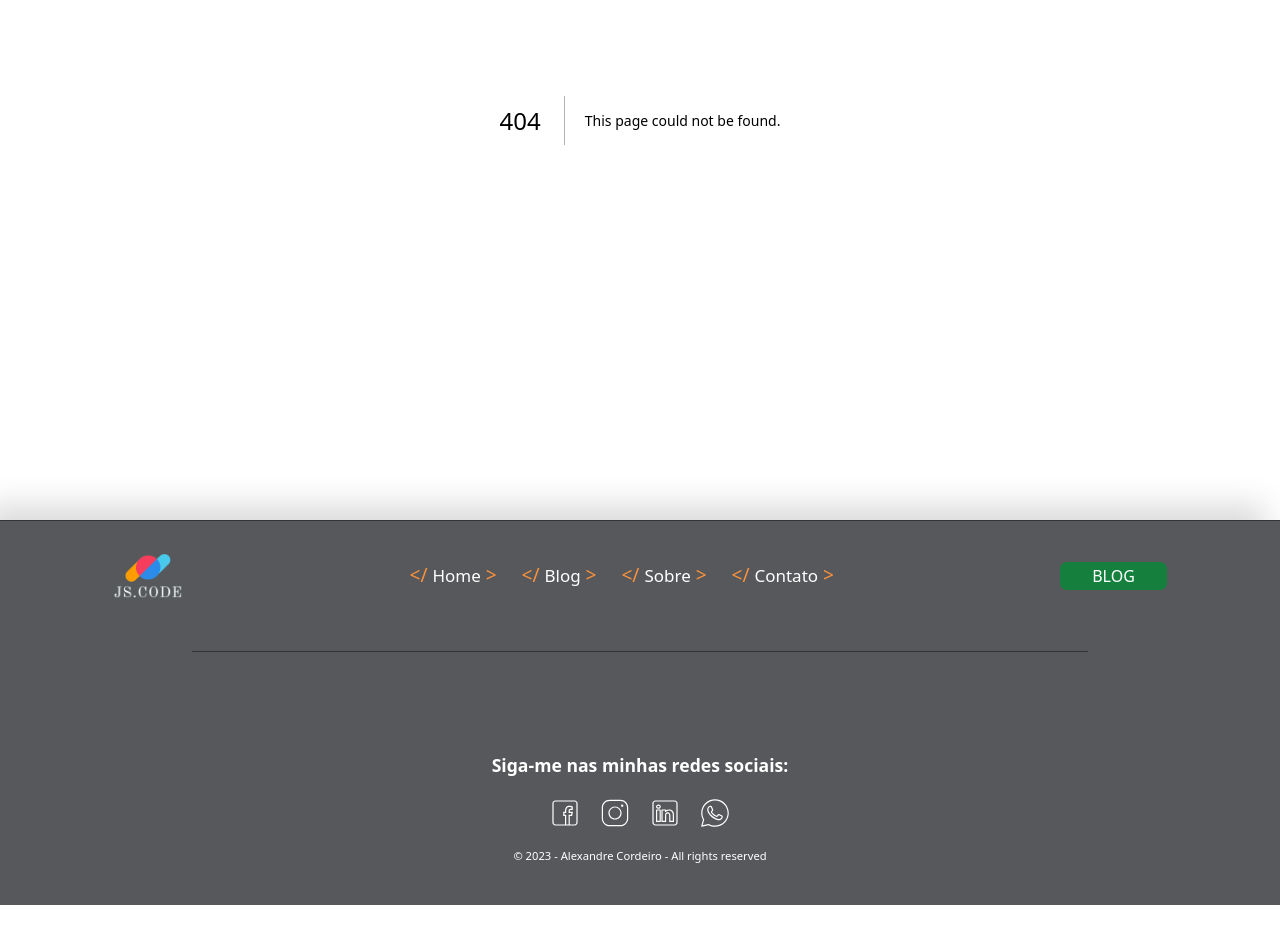
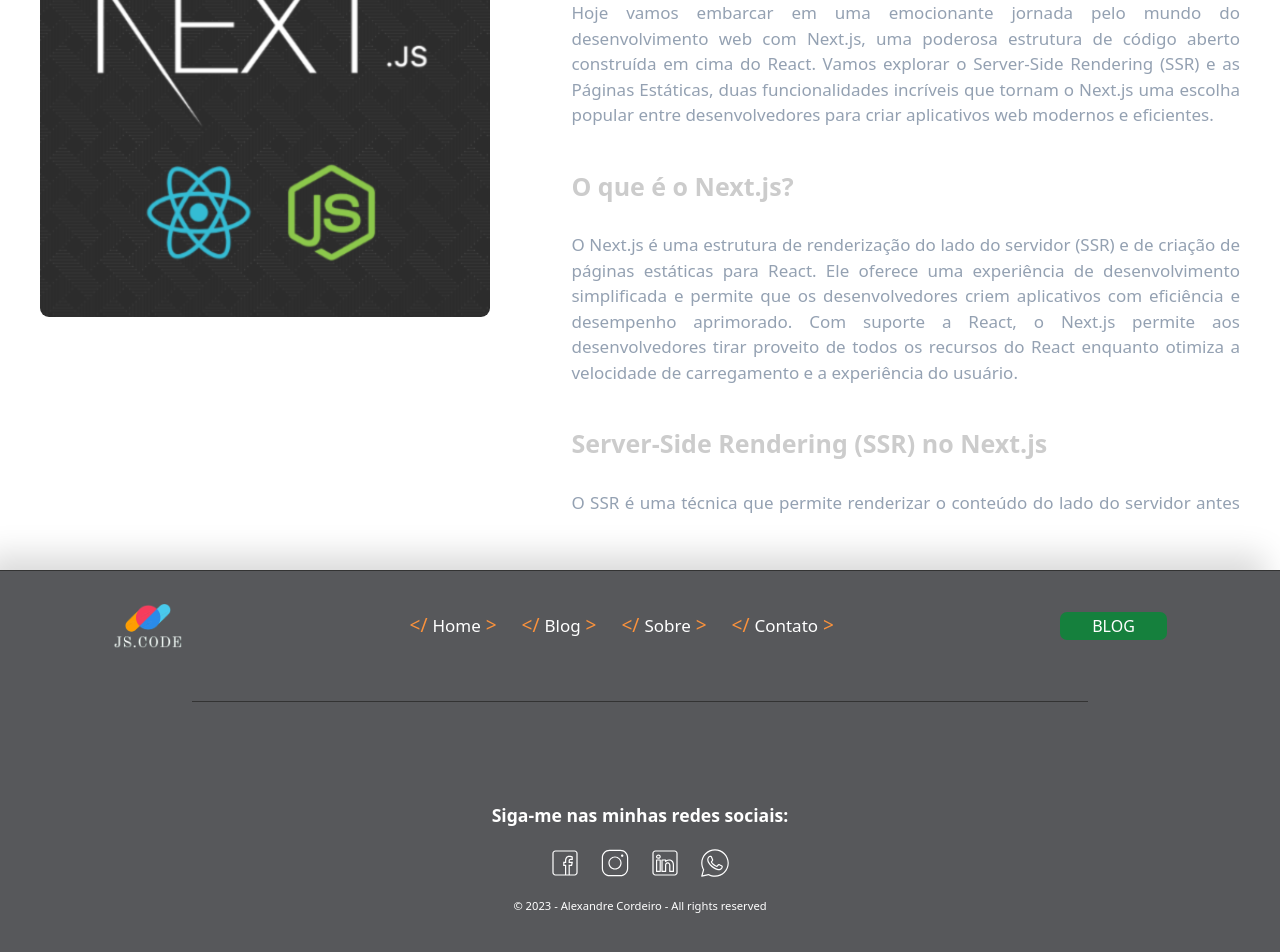
Before and after one commit to Alexandre1313/site_profile_next, a Next.js app: page /blog_next_js_a_jornada_pelo_ssr in a window 1280 px wide. Before the commit this address had no page. Shown: the part 280-1232 px from the top of the page. Before the commit the page ends 1185 px from the top, so only its background shows below. Built offline with nearby package versions, Linux system fonts and the light colour scheme.

Commit message:
post blog next

```diff
--- a/src/pages/blog.tsx
+++ b/src/pages/blog.tsx
@@ -19,6 +19,15 @@
             >
                 <BlogCover />
                 <GridThreeColumn>
+                    <ImageTitleParagrafy
+                        urlImage={`/images/blog_next_js_a_jornada_pelo_ssr250.png`}
+                        priorityImage={true}
+                        urlpost={`/blog_next_js_a_jornada_pelo_ssr`}
+                        titleComponent={`Next.js: A jornada pelo SSR e Páginas Estáticas`}
+                        paragrafyComponent={`Hoje vamos embarcar em uma emocionante jornada pelo
+                        mundo do desenvolvimento web com Next.js, uma poderosa estrutura de código
+                        aberto construída em cima do React.`}
+                    />
                     <ImageTitleParagrafy
                         urlImage={`/images/ja_pensou_como_surgiu_a_internet250.jpg`}
                         priorityImage={false}
--- /dev/null
+++ b/src/pages/blog_next_js_a_jornada_pelo_ssr.tsx
@@ -0,0 +1,100 @@
+import React, { ReactNode } from 'react';
+import PostGrid from "../../components/postsComponents/PostGrid";
+import PostSingle from "../../components/postsComponents/PostSingle";
+import Title1 from '../../components/postsComponents/Title1';
+import Parag from '../../components/postsComponents/Parag';
+import Imag from '../../components/postsComponents/Imag';
+import Title2 from '../../components/postsComponents/Title2';
+
+
+
+const arrayDivImage: ReactNode[] = [
+    <Imag key={0} urlImage={`/images/blog_next_js_a_jornada_pelo_ssr450.png`} />
+]
+
+const arraydivText: ReactNode[] = [
+    <Title1 key={1} text={'Next.js: A jornada pelo SSR e Páginas Estáticas'} />,
+
+    <Parag key={2} text={`Hoje vamos embarcar em uma emocionante jornada pelo
+    mundo do desenvolvimento web com Next.js, uma poderosa estrutura de código
+    aberto construída em cima do React. Vamos explorar o Server-Side Rendering
+    (SSR) e as Páginas Estáticas, duas funcionalidades incríveis que tornam o
+    Next.js uma escolha popular entre desenvolvedores para criar aplicativos
+    web modernos e eficientes.`} />,
+
+    <Title2 key={3} text={`O que é o Next.js?`}/>,
+
+    <Parag key={4} text={`O Next.js é uma estrutura de renderização do lado do
+    servidor (SSR) e de criação de páginas estáticas para React. Ele oferece
+    uma experiência de desenvolvimento simplificada e permite que os desenvolvedores
+    criem aplicativos com eficiência e desempenho aprimorado. Com suporte a React,
+    o Next.js permite aos desenvolvedores tirar proveito de todos os recursos do
+    React enquanto otimiza a velocidade de carregamento e a experiência do usuário.`} />,
+
+    <Title2 key={5} text={`Server-Side Rendering (SSR) no Next.js`}/>,
+
+    <Parag key={6} text={`O SSR é uma técnica que permite renderizar o
+    conteúdo do lado do servidor antes de enviá-lo ao cliente. Isso significa
+    que o navegador recebe uma página totalmente renderizada, melhorando o tempo
+    de carregamento e a otimização para SEO. Com o Next.js, o SSR é fácil de
+    implementar, pois ele gerencia a renderização do lado do servidor de forma
+    transparente, permitindo que os desenvolvedores se concentrem em criar o conteúdo.`} />,
+
+    <Title2 key={7} text={`Páginas Estáticas no Next.js`}/>,
+
+    <Parag key={8} text={`Além do SSR, o Next.js também suporta a criação de
+    Páginas Estáticas. Nesse modelo, as páginas são geradas no momento da
+    construção e servidas como arquivos HTML estáticos. Isso é especialmente útil
+    para conteúdo que não muda com frequência, pois permite que os usuários recebam
+    uma página pronta sem a necessidade de fazer uma chamada ao servidor toda vez
+    que acessam o site. O Next.js torna esse processo simples, pois as páginas
+    estáticas são geradas automaticamente durante o processo de construção.`} />,
+
+    <Title2 key={9} text={`Benefícios de usar o Next.js`}/>,
+
+    <Parag key={10} text={`Melhoria de Desempenho: O SSR e as Páginas Estáticas reduzem
+    significativamente o tempo de carregamento, resultando em uma experiência mais
+    rápida e suave para os usuários.`} />,
+
+    <Parag key={11} text={`SEO Aprimorado: A renderização no lado do servidor melhora a
+    indexação do conteúdo pelos motores de busca, impulsionando o ranking do site nos
+    resultados de pesquisa.`} />,
+
+    <Parag key={12} text={`O Next.js é construído em cima do React, tornando a integração com
+    outras bibliotecas e estruturas uma tarefa fácil.`} />,
+
+    <Parag key={13} text={`Com SSR e Páginas Estáticas, o Next.js é altamente escalável, permitindo
+    que os aplicativos suportem grandes volumes de tráfego sem sacrificar o desempenho.`} />,
+
+    <Title2 key={14} text={`Conclusão`}/>,
+
+    <Parag key={15} text={`O Next.js é uma poderosa ferramenta para criar aplicativos web modernos,
+    aproveitando o Server-Side Rendering e as Páginas Estáticas para melhorar o desempenho e a
+    experiência do usuário. Com sua integração perfeita com o React e a facilidade de uso, o
+    Next.js se tornou uma escolha popular entre desenvolvedores em busca de um framework
+    eficiente e robusto.`} />,
+
+    <Parag key={16} text={`Portanto, se você deseja levar suas habilidades de desenvolvimento
+    web para o próximo nível e criar aplicativos incríveis e eficientes, o Next.js é a escolha
+    certa para você. Vamos embarcar nessa jornada juntos e explorar todo o potencial que o Next.js
+    tem a oferecer!`} />,
+
+    <Parag key={17} text={`Esperamos que você tenha gostado deste post e que ele tenha despertado
+    seu interesse pelo Next.js e suas funcionalidades. Fique ligado para mais conteúdos
+    emocionantes sobre desenvolvimento web!`} />,
+]
+
+
+
+export default function Blog_next_js_a_jornada_pelo_ssr() {
+    return (
+        <>
+            <PostGrid>
+                <PostSingle
+                    divOneContent={arrayDivImage}
+                    divTwoContent={arraydivText}
+                />
+            </PostGrid>
+        </>
+    )
+}
```
Also changed, not shown: public/images/blog_next_js_a_jornada_pelo_ssr250.png (added), public/images/blog_next_js_a_jornada_pelo_ssr450.png (added).
